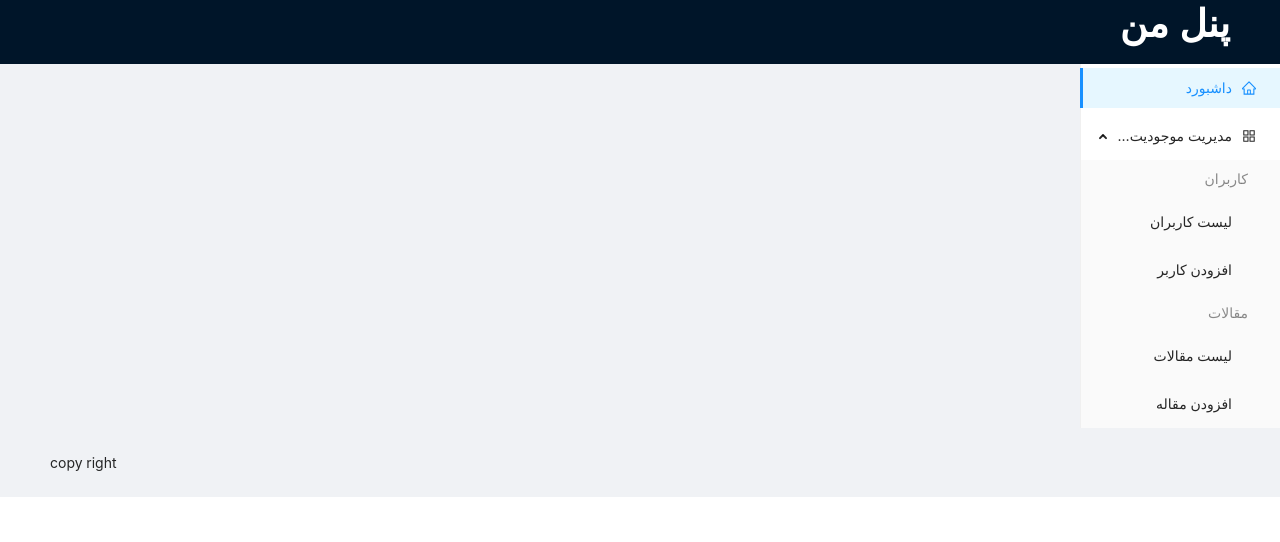
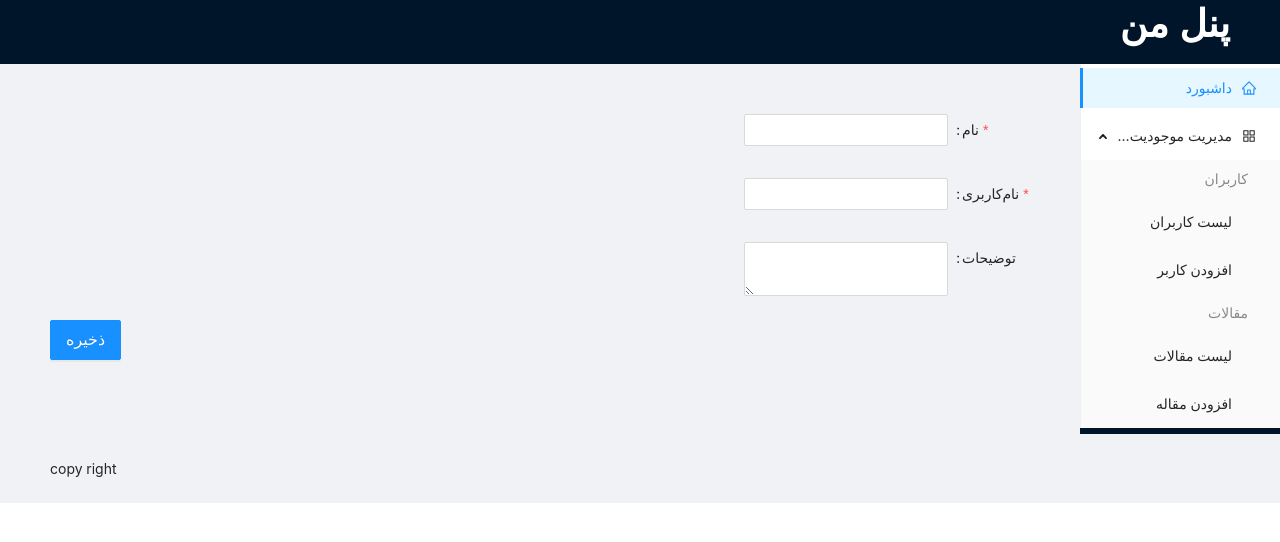
Before and after one commit to shiivaa68/Admin_antDesign, a React (Create React App) app: page /person/new in a window 1280 px wide. Shown: the top 542 px of the page. Built offline with nearby package versions, Linux system fonts and the light colour scheme.

Commit message:
add full list and add form and feild

```diff
--- /dev/null
+++ b/src/component/person/New.js
@@ -0,0 +1,25 @@
+import React from 'react'
+import { Form} from  "antd";
+import {Text,TextArea,Submit} from '../utils/Fields'
+
+const New = () => {
+
+
+    function onFinish(values){
+        console.log(values,'valuse')
+    }
+
+    return(
+        <>
+        <Form onFinish={onFinish}>
+        <Text label="نام" name="name" required={true}/>
+        <Text label="نام‌کاربری" name="username" required={true} maxLength={12}/>
+        <TextArea label="توضیحات" name="bio"/>
+        <Submit />
+
+        </Form>
+
+        </>
+    )
+}
+export default New;
--- a/src/component/person/Router.js
+++ b/src/component/person/Router.js
@@ -2,12 +2,16 @@ import React from 'react'
 import {Route} from 'react-router-dom'
 import List from './List';
 import Full from './Full';
+import New from './New'
 
 
 const RouterPerson = ()=>{
     return(
         <>
+
         <Route exact path="/person" component={List}/>
+        <Route exact path="/person/new" component={New}/>
+
         <Route exact path="/person/:id/show" component={Full}/>
         </>
     )
--- /dev/null
+++ b/src/component/utils/Fields.js
@@ -0,0 +1,50 @@
+import React from 'react'
+import { Form, Input, Button } from 'antd'
+
+
+export function Text({ label, name, required, initialValue, ...props }) {
+    return (
+        <div>
+       <Form.Item
+            wrapperCol={{ span: 5 }}
+            labelCol={{ span: 2 }}
+            label={label}
+             name={name}
+             initialValue={initialValue}
+             rules={[{required, message: `${label} الزامی است.`}]}>
+             <Input {...props} />
+        </Form.Item>
+        </div>
+
+    )
+}
+
+export function TextArea({label, name, initialValue, required}) {
+    return (
+      <Form.Item
+        label={ label }
+        wrapperCol={{span: 5}}
+        labelCol={ {span: 2} }
+        name={ name }
+        initialValue={ initialValue }
+        rules={ [
+          {
+            required: required,
+            message: `${ label } الزامی است`
+          }
+        ] }
+      >
+        <Input.TextArea/>
+      </Form.Item>
+    )
+  }
+
+  export function Submit({label = 'ذخیره', type='primary', size='large'}) {
+    return (
+      <Form.Item>
+        <Button type={ type } size={ size } htmlType="submit">
+          { label }
+        </Button>
+      </Form.Item>
+    )
+  }
```
